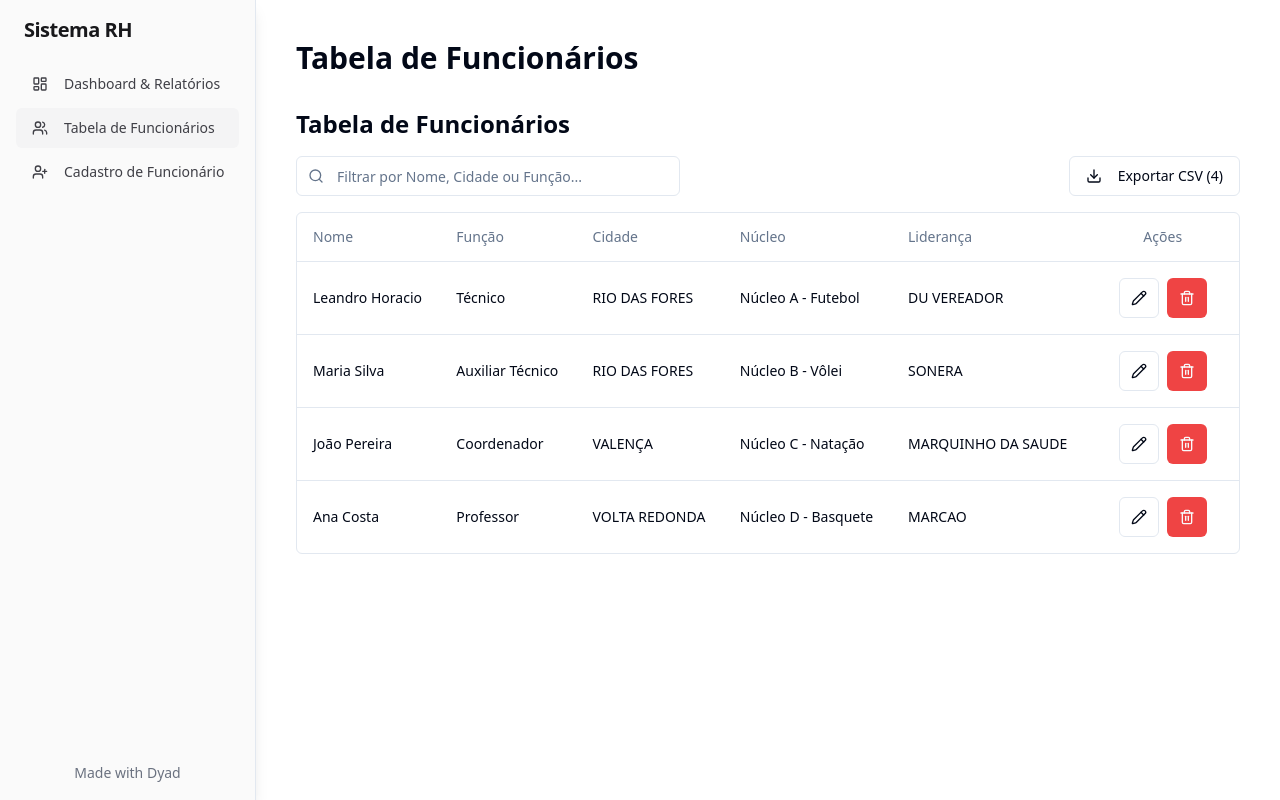
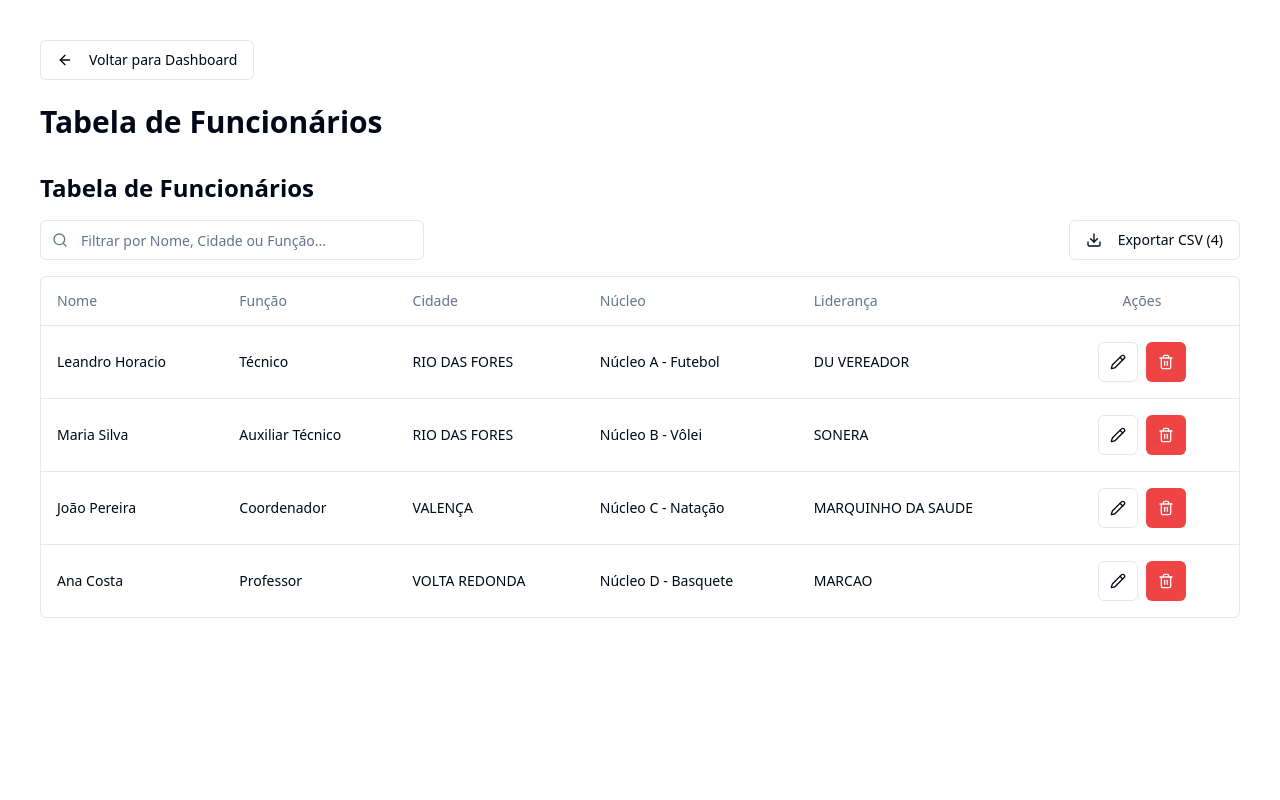
Before and after one commit to leandrohoraciorj/meu-app, a React (Vite) app: page /funcionarios in a window 1280 px wide. Built offline with nearby package versions, Linux system fonts and the light colour scheme.

Commit message:
[dyad] Alterando a página Tabela de Funcionários para usar um layout de largura total com um botão de retorno ao Dashboard. - wrote 2 file(s)

```diff
--- /dev/null
+++ b/src/components/FullWidthLayout.tsx
@@ -0,0 +1,27 @@
+import React from "react";
+import { Link } from "react-router-dom";
+import { Button } from "@/components/ui/button";
+import { ArrowLeft } from "lucide-react";
+
+interface FullWidthLayoutProps {
+  children: React.ReactNode;
+}
+
+export function FullWidthLayout({ children }: FullWidthLayoutProps) {
+  return (
+    <div className="flex min-h-screen bg-background">
+      {/* Main Content */}
+      <main className="flex-1 overflow-y-auto p-6 lg:p-10">
+        <div className="mb-6">
+          <Button asChild variant="outline">
+            <Link to="/">
+              <ArrowLeft className="mr-2 h-4 w-4" />
+              Voltar para Dashboard
+            </Link>
+          </Button>
+        </div>
+        {children}
+      </main>
+    </div>
+  );
+}
--- a/src/pages/EmployeeList.tsx
+++ b/src/pages/EmployeeList.tsx
@@ -1,10 +1,10 @@
-import { Layout } from "@/components/Layout";
 import { EmployeeTable } from "@/components/EmployeeTable";
 import { EmployeeData } from "@/data/employees";
 import { useState } from "react";
 import { useEmployees } from "@/hooks/useEmployees";
 import { EmployeeDetailsModal } from "@/components/EmployeeDetailsModal";
 import { showSuccess, showError } from "@/utils/toast";
+import { FullWidthLayout } from "@/components/FullWidthLayout"; // Importando o novo layout
 
 const EmployeeList = () => {
   const { employees, updateEmployee, deleteEmployee } = useEmployees();
@@ -27,7 +27,7 @@ const EmployeeList = () => {
   };
 
   return (
-    <Layout>
+    <FullWidthLayout>
       <div className="space-y-8">
         <h1 className="text-3xl font-bold">Tabela de Funcionários</h1>
         <EmployeeTable
@@ -43,7 +43,7 @@ const EmployeeList = () => {
         onClose={() => setIsModalOpen(false)}
         onSave={handleSaveEmployee}
       />
-    </Layout>
+    </FullWidthLayout>
   );
 
 };
```
